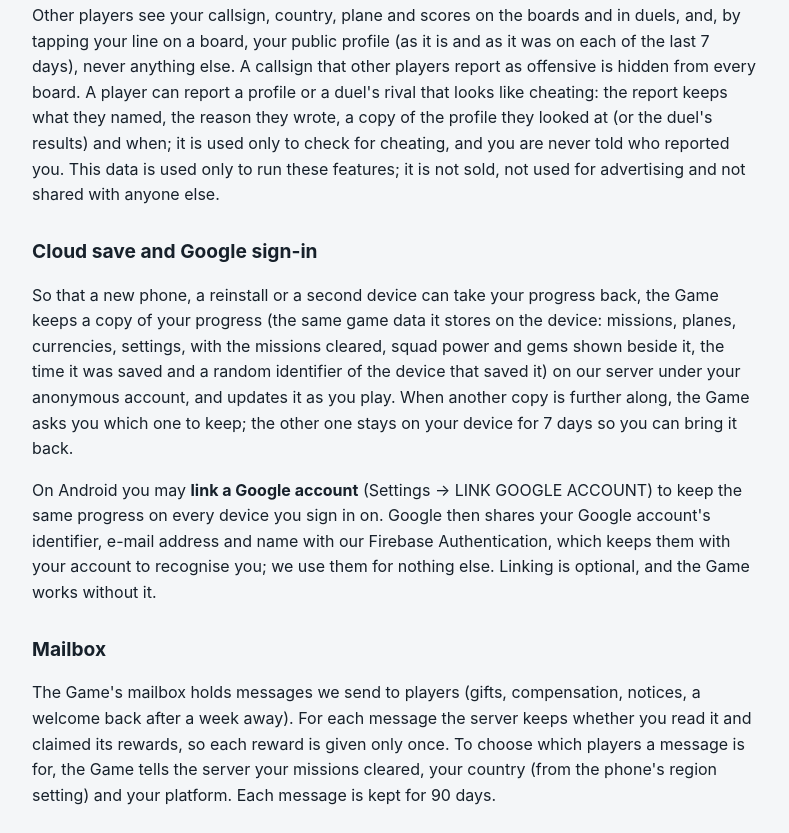
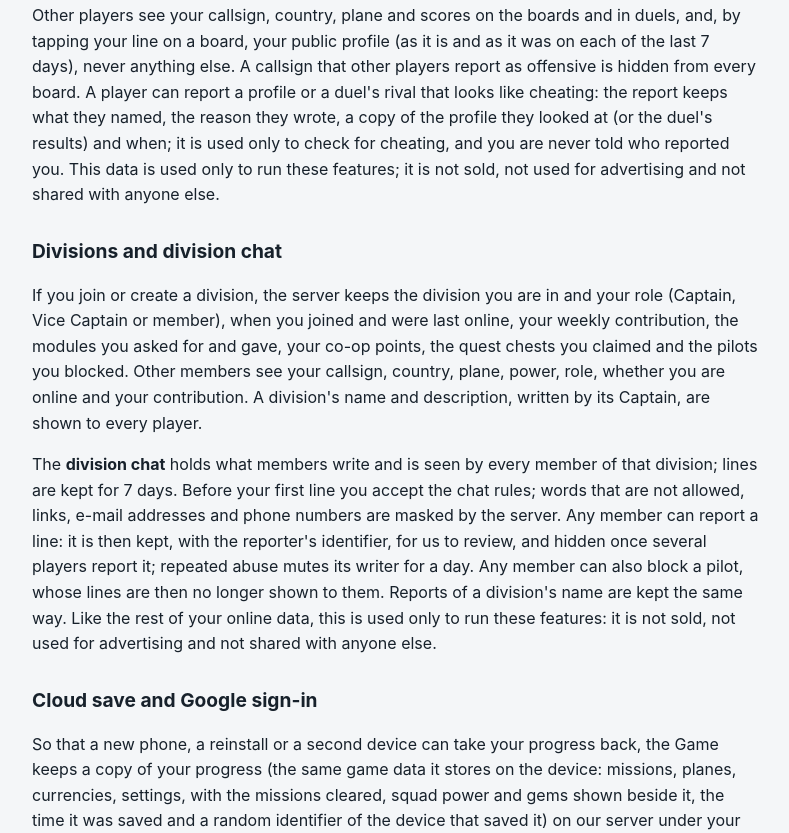
Before and after one commit to tunglv2512/tunglv2512.github.io, a plain HTML site: page skyforce/privacy.html in a window 1280 px wide. Shown: the part 1019-1852 px from the top of the page, without its empty margins (244-1033 px from the left). Drawn offline with Linux system fonts and the light colour scheme.

Commit message:
Sky Force privacy policy: divisions and division chat
Co-Authored-By: Claude Opus 5.5 <noreply@anthropic.com>

```diff
--- a/skyforce/privacy.html
+++ b/skyforce/privacy.html
@@ -10,7 +10,7 @@
 <main>
 <p class="crumbs"><a href="./">Sky Force: Air Strike</a> · <a href="support.html">Support</a></p>
 <h1>Privacy Policy — Sky Force: Air Strike</h1>
-<p class="meta">Effective 27 November 2026 (updated: public profiles, cheating reports, friends)</p>
+<p class="meta">Effective 28 November 2026 (updated: divisions and division chat)</p>
 
 <p>This policy explains what information the mobile game <strong>Sky Force: Air Strike</strong> ("the Game", on iPhone
 and on Android, <code>com.skysquadron.game</code>) collects, how it is used and the choices you have. "We" means the
@@ -45,6 +45,20 @@ other players report as offensive is hidden from every board. A player can repor
 looks like cheating: the report keeps what they named, the reason they wrote, a copy of the profile they looked at (or
 the duel's results) and when; it is used only to check for cheating, and you are never told who reported you. This
 data is used only to run these features; it is not sold, not used for advertising and not shared with anyone else.</p>
+
+<h2>Divisions and division chat</h2>
+<p>If you join or create a division, the server keeps the division you are in and your role (Captain, Vice Captain or
+member), when you joined and were last online, your weekly contribution, the modules you asked for and gave, your co-op
+points, the quest chests you claimed and the pilots you blocked. Other members see your callsign, country, plane, power,
+role, whether you are online and your contribution. A division's name and description, written by its Captain, are
+shown to every player.</p>
+<p>The <strong>division chat</strong> holds what members write and is seen by every member of that division; lines are
+kept for 7 days. Before your first line you accept the chat rules; words that are not allowed, links, e-mail addresses
+and phone numbers are masked by the server. Any member can report a line: it is then kept, with the reporter's
+identifier, for us to review, and hidden once several players report it; repeated abuse mutes its writer for a day. Any
+member can also block a pilot, whose lines are then no longer shown to them. Reports of a division's name are kept the
+same way. Like the rest of your online data, this is used only to run these features: it is not sold, not used for
+advertising and not shared with anyone else.</p>
 
 <h2>Cloud save and Google sign-in</h2>
 <p>So that a new phone, a reinstall or a second device can take your progress back, the Game keeps a copy of your
@@ -124,7 +138,8 @@ contents; their odds are shown in the Game (<em>Drop rates</em>) before every pu
 kept for at most 14 months. Deleting the Game removes everything it stored on your device.</p>
 <p><strong>Your online data</strong> (the anonymous account and, if you linked one, its Google sign-in, your callsign,
 country and every line on the boards, the arena record and duels, the cloud save, your public profile and its daily
-copies, the reports you made and those made on you, your friends and friend points, and the mailbox) is kept while you play
+copies, the reports you made and those made on you, your friends and friend points, your division membership and the
+chat lines you wrote, and the mailbox) is kept while you play
 and can be deleted at any time from inside the Game:
 <em>Settings → DELETE ONLINE DATA</em>. It is removed from the server at once, and from the boards' summaries at
 their next refresh; your progress on the device stays. You can also e-mail us to have it deleted. To ask for data
```
